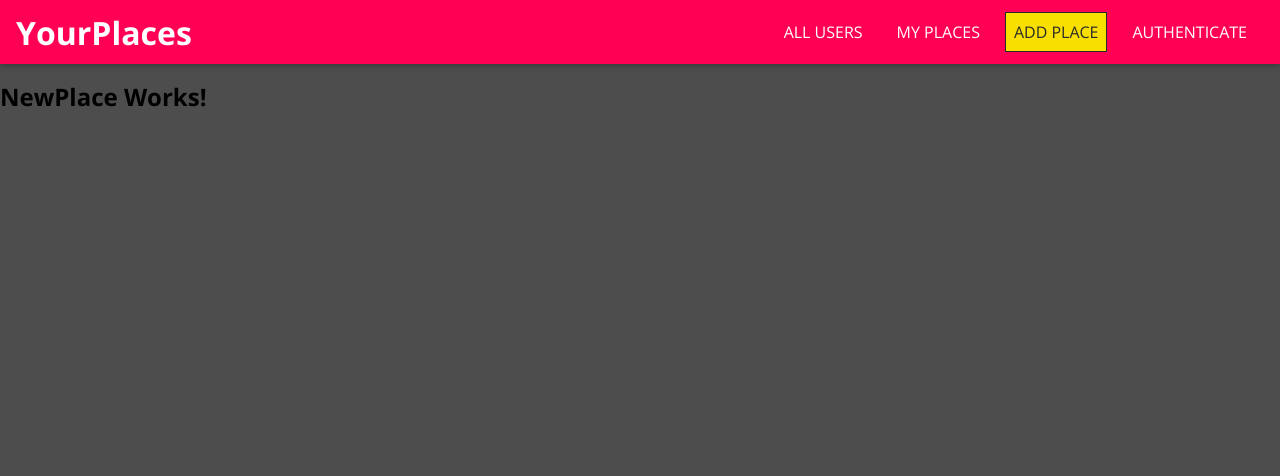
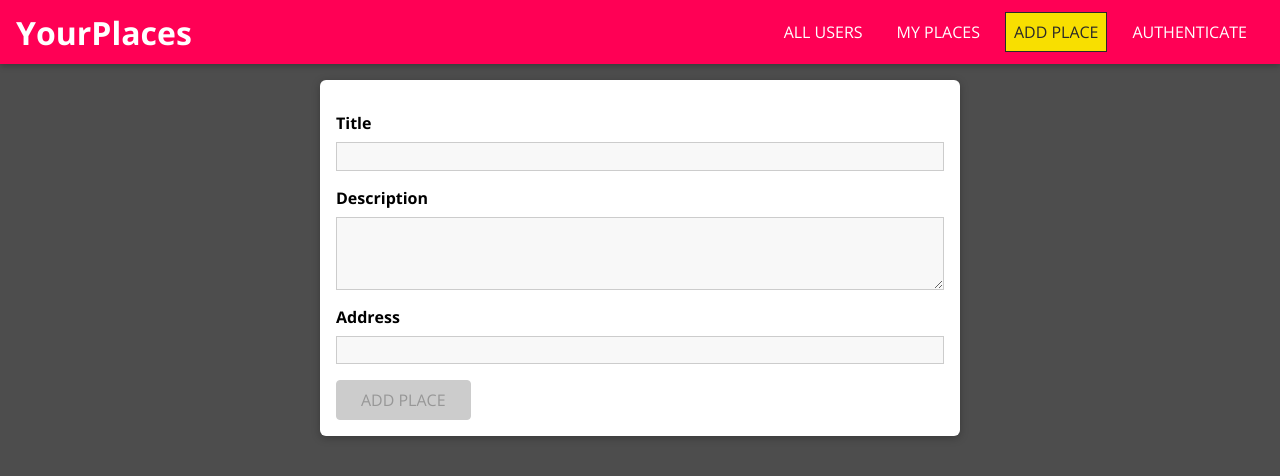
Before and after one commit to ryan9102/React_fullstack_Hooks, a React (Create React App) app: page /places/new in a window 1280 px wide. Shown: the top 476 px of the page. Built offline with nearby package versions, Linux system fonts and the light colour scheme.

Commit message:
Add place input form

```diff
--- /dev/null
+++ b/src/places/pages/NewPlace.css
@@ -0,0 +1,10 @@
+.place-form {
+  list-style: none;
+  margin: 0 auto;
+  padding: 1rem;
+  width: 90%;
+  max-width: 40rem;
+  box-shadow: 0 2px 8px rgba(0, 0, 0, 0.26);
+  border-radius: 6px;
+  background: white;
+}
--- a/src/places/pages/NewPlace.js
+++ b/src/places/pages/NewPlace.js
@@ -1,7 +1,100 @@
-import React from 'react';
+import React, { useCallback, useReducer } from "react";
+
+import Input from "../../shared/components/FormElements/Input";
+import Button from "../../shared/components/FormElements/Button";
+import {
+  VALIDATOR_MINLENGTH,
+  VALIDATOR_REQUIRE,
+} from "../../shared/util/validators";
+import "./NewPlace.css";
+
+const formReducer = (state, action) => {
+  switch (action.type) {
+    case "INPUT_CHANGE":
+      let formIsValid = true;
+      for (const inputId in state.inputs) {
+        if (inputId === action.inputId) {
+          formIsValid = formIsValid && action.isValid;
+        } else {
+          formIsValid = formIsValid && state.inputs[inputId].isValid;
+        }
+      }
+      return {
+        ...state,
+        inputs: {
+          ...state.inputs,
+          [action.inputId]: { value: action.value, isValid: action.isValid },
+        },
+        isValid: formIsValid,
+      };
+
+    default:
+      return state;
+  }
+};
 
 const NewPlace = () => {
-  return <h2>NewPlace Works!</h2>
+  const [formState, dispatch] = useReducer(formReducer, {
+    inputs: {
+      title: {
+        value: "",
+        isValid: false,
+      },
+      description: {
+        value: "",
+        isValid: false,
+      },
+    },
+    isValid: false,
+  });
+
+  const inputHandler = useCallback((id, value, isValid) => {
+    dispatch({
+      type: "INPUT_CHANGE",
+      value: value,
+      isValid: isValid,
+      inputId: id,
+    });
+  }, []);
+
+  const placeSubmitHandler = (event) => {
+    event.preventDefault();
+    console.log(formState.inputs);
+  };
+
+  return (
+    <form className="place-form" onSubmit={placeSubmitHandler}>
+      <Input
+        id="title"
+        element="input"
+        type="text"
+        label="Title"
+        validators={[VALIDATOR_REQUIRE()]}
+        errorText="Please enter a valid title."
+        onInput={inputHandler}
+      ></Input>
+
+      <Input
+        id="description"
+        element="textarea"
+        label="Description"
+        validators={[VALIDATOR_MINLENGTH(5)]}
+        errorText="Please enter a valid description (at least 5 characters)."
+        onInput={inputHandler}
+      ></Input>
+      <Input
+        id="address"
+        element="input"
+        label="Address"
+        validators={[VALIDATOR_REQUIRE()]}
+        errorText="Please enter a valid address."
+        onInput={inputHandler}
+      ></Input>
+      <Button type="submit" disabled={!formState.isValid}>
+        ADD PLACE
+      </Button>
+    </form>
+  );
 };
 
 export default NewPlace;
--- /dev/null
+++ b/src/shared/components/FormElements/Input.css
@@ -0,0 +1,41 @@
+.form-control {
+  margin: 1rem 0;
+}
+
+.form-control label,
+.form-control input,
+.form-control textarea {
+  display: block;
+}
+
+.form-control label {
+  font-weight: bold;
+  margin-bottom: 0.5rem;
+}
+
+.form-control input,
+.form-control textarea {
+  width: 100%;
+  font: inherit;
+  border: 1px solid #ccc;
+  background: #f8f8f8;
+  padding: 0.15rem 0.25rem;
+}
+
+.form-control input:focus,
+.form-control textarea:focus {
+  outline: none;
+  background: #ebebeb;
+  border-color: #510077;
+}
+
+.form-control--invalid label,
+.form-control--invalid p {
+  color: red;
+}
+
+.form-control--invalid input,
+.form-control--invalid textarea {
+  border-color: red;
+  background: #ffd1d1;
+}
--- /dev/null
+++ b/src/shared/components/FormElements/Input.js
@@ -0,0 +1,84 @@
+import React, { useReducer, useEffect } from "react";
+import { validate } from "../../util/validators.js";
+import "./Input.css";
+
+const inputReducer = (state, action) => {
+  switch (action.type) {
+    case "CHANGE":
+      return {
+        ...state,
+        value: action.val,
+        isValid: validate(action.val, action.validators),
+      };
+
+    case "TOUCH":
+      return {
+        ...state,
+        isTouched: true,
+      };
+
+    default:
+      return state;
+  }
+};
+
+export default function Input(props) {
+  const [inputState, dispatch] = useReducer(inputReducer, {
+    value: "",
+    isTouched: false,
+    isValid: false,
+  });
+
+  const { id, onInput } = props;
+  const { value, isValid } = inputState;
+
+  useEffect(() => {
+    onInput(id, value, isValid);
+  }, [id, value, isValid, onInput]);
+
+  const changeHandler = (event) => {
+    dispatch({
+      type: "CHANGE",
+      val: event.target.value,
+      validators: props.validators,
+    });
+  };
+
+  const touchHandler = () => {
+    dispatch({
+      type: "TOUCH",
+    });
+  };
+
+  const element =
+    props.element === "input" ? (
+      <input
+        id={props.id}
+        type={props.type}
+        placeholder={props.placeholder}
+        onChange={changeHandler}
+        onBlur={touchHandler}
+        value={inputState.value}
+      />
+    ) : (
+      <textarea
+        id={props.id}
+        rows={props.rows || 3}
+        onChange={changeHandler}
+        onBlur={touchHandler}
+        value={inputState.value}
+      />
+    );
+
+  return (
+    <div
+      className={`form-control ${
+        !inputState.isValid && inputState.isTouched && "form-control--invalid"
+      } `}
+    >
+      <label htmlFor={props.id}>{props.label}</label>
+      {element}
+      {!inputState.isValid && inputState.isTouched && <p>{props.errorText}</p>}
+    </div>
+  );
+}
--- /dev/null
+++ b/src/shared/util/validators.js
@@ -0,0 +1,46 @@
+const VALIDATOR_TYPE_REQUIRE = 'REQUIRE';
+const VALIDATOR_TYPE_MINLENGTH = 'MINLENGTH';
+const VALIDATOR_TYPE_MAXLENGTH = 'MAXLENGTH';
+const VALIDATOR_TYPE_MIN = 'MIN';
+const VALIDATOR_TYPE_MAX = 'MAX';
+const VALIDATOR_TYPE_EMAIL = 'EMAIL';
+const VALIDATOR_TYPE_FILE = 'FILE';
+
+export const VALIDATOR_REQUIRE = () => ({ type: VALIDATOR_TYPE_REQUIRE });
+export const VALIDATOR_FILE = () => ({ type: VALIDATOR_TYPE_FILE });
+export const VALIDATOR_MINLENGTH = val => ({
+  type: VALIDATOR_TYPE_MINLENGTH,
+  val: val
+});
+export const VALIDATOR_MAXLENGTH = val => ({
+  type: VALIDATOR_TYPE_MAXLENGTH,
+  val: val
+});
+export const VALIDATOR_MIN = val => ({ type: VALIDATOR_TYPE_MIN, val: val });
+export const VALIDATOR_MAX = val => ({ type: VALIDATOR_TYPE_MAX, val: val });
+export const VALIDATOR_EMAIL = () => ({ type: VALIDATOR_TYPE_EMAIL });
+
+export const validate = (value, validators) => {
+  let isValid = true;
+  for (const validator of validators) {
+    if (validator.type === VALIDATOR_TYPE_REQUIRE) {
+      isValid = isValid && value.trim().length > 0;
+    }
+    if (validator.type === VALIDATOR_TYPE_MINLENGTH) {
+      isValid = isValid && value.trim().length >= validator.val;
+    }
+    if (validator.type === VALIDATOR_TYPE_MAXLENGTH) {
+      isValid = isValid && value.trim().length <= validator.val;
+    }
+    if (validator.type === VALIDATOR_TYPE_MIN) {
+      isValid = isValid && +value >= validator.val;
+    }
+    if (validator.type === VALIDATOR_TYPE_MAX) {
+      isValid = isValid && +value <= validator.val;
+    }
+    if (validator.type === VALIDATOR_TYPE_EMAIL) {
+      isValid = isValid && /^\S+@\S+\.\S+$/.test(value);
+    }
+  }
+  return isValid;
+};
```
